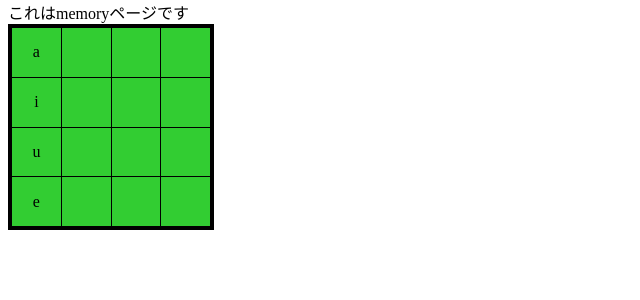
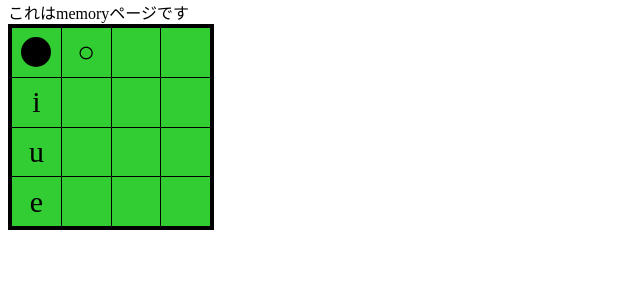
Before and after one commit to kf53495/flash64, a Django app: page /memory/ in a window 1280 px wide. Shown: the part 35-335 px from the top of the page, without its empty margins (0-640 px from the left). Run offline with Django 4.2, Linux system fonts and the light colour scheme.

Commit message:
一部の石をhtml、cssを用いて表示
javascriptによるランダム生成で取り扱いやすい方で実装する。

```diff
--- a/memory64/static/memory.css
+++ b/memory64/static/memory.css
@@ -13,7 +13,16 @@ table {
 }
 
 td{
+  font-size: 30px;
   text-align: center;
   width: 25%;
   height: 25%;
 }
+
+.circle {
+  width: 30px;
+  height: 30px;
+  border-radius: 50%;
+  background: black;
+  margin: auto;
+}
--- a/memory64/templates/memory.html
+++ b/memory64/templates/memory.html
@@ -12,8 +12,8 @@
       <div class="board">
         <table border="1">
           <tr>
-            <td>a</td>
-            <td></td>
+            <td><div class="circle"></div></td>
+            <td>○</td>
             <td></td>
             <td></td>
           </tr>
```
